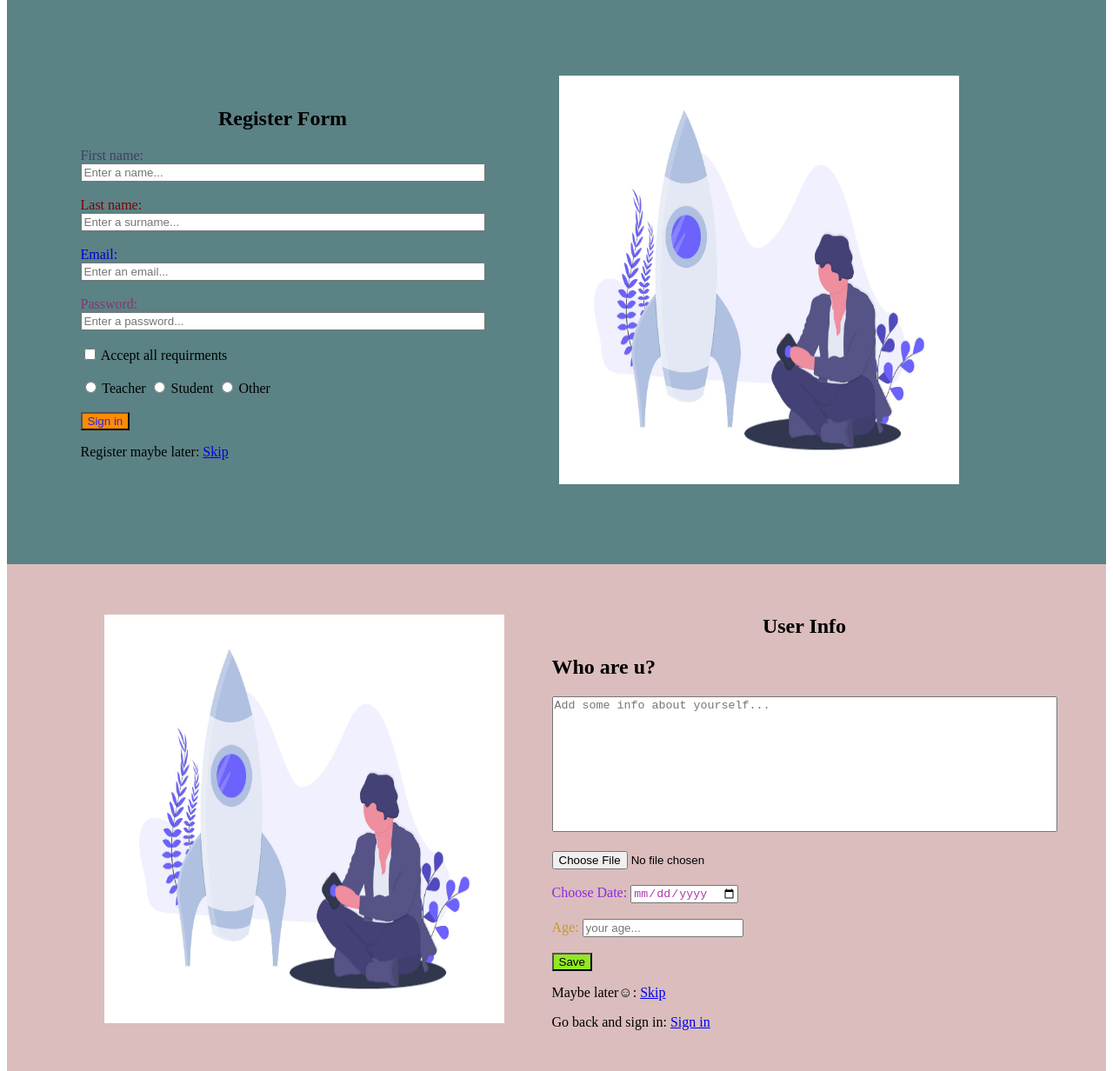
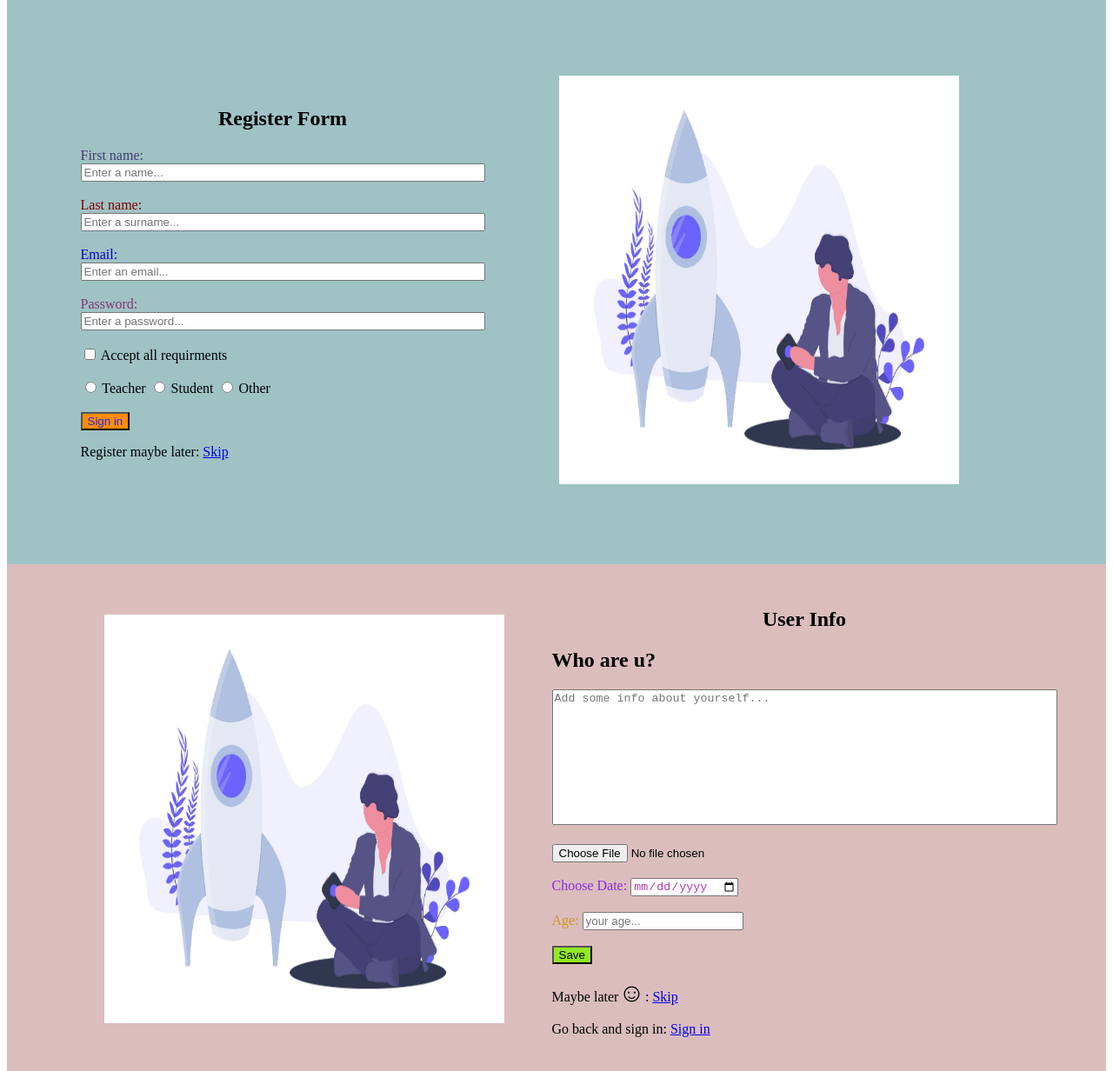
Before and after one commit to SevilHs/Homework, a plain HTML site: page 06.Css-Selectors/index.html in a window 1280 px wide. Shown: the part 68-1300 px from the top of the page at 87% size. Drawn offline with Linux system fonts and the light colour scheme.

Commit message:
Update style.css

```diff
--- a/06.Css-Selectors/style.css
+++ b/06.Css-Selectors/style.css
@@ -2,7 +2,7 @@ header{
     text-align: center;
 }
 .s1{
-    background-color: rgb(91, 130, 133);
+    background-color: rgb(159, 194, 196);
     display: flex;
     justify-content: center;
     align-items: center;
@@ -101,3 +101,6 @@ ul{
 .s7{
     text-align: left;
 }
+span{
+    font-size: 30px;
+}
```
